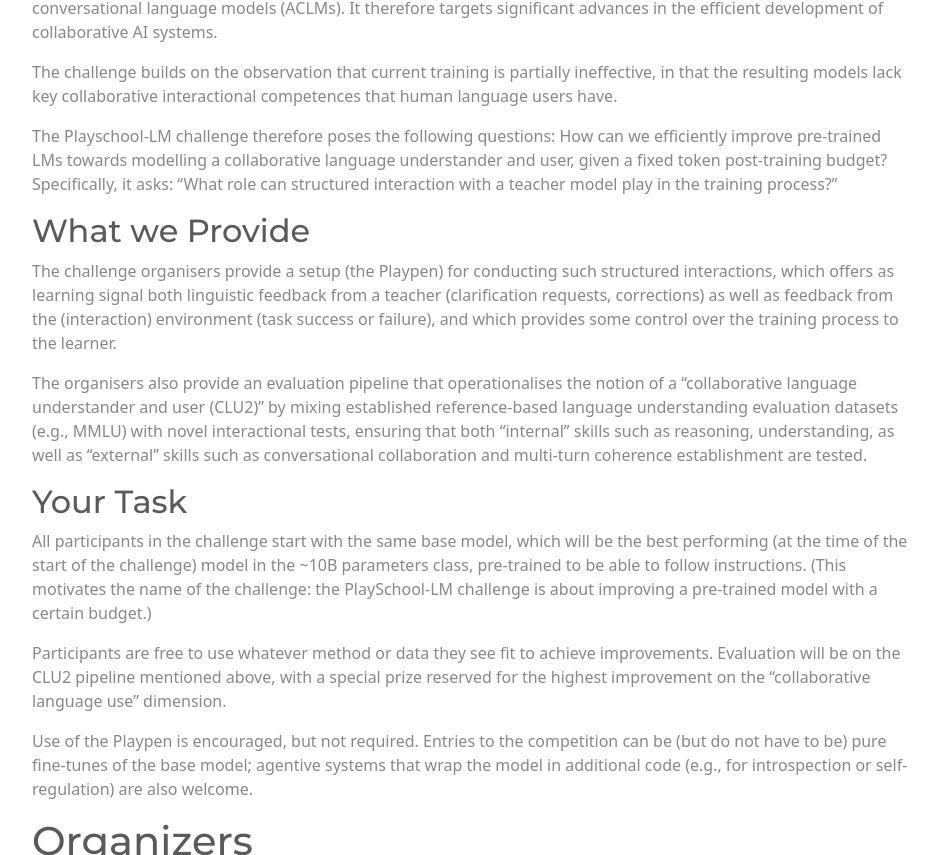
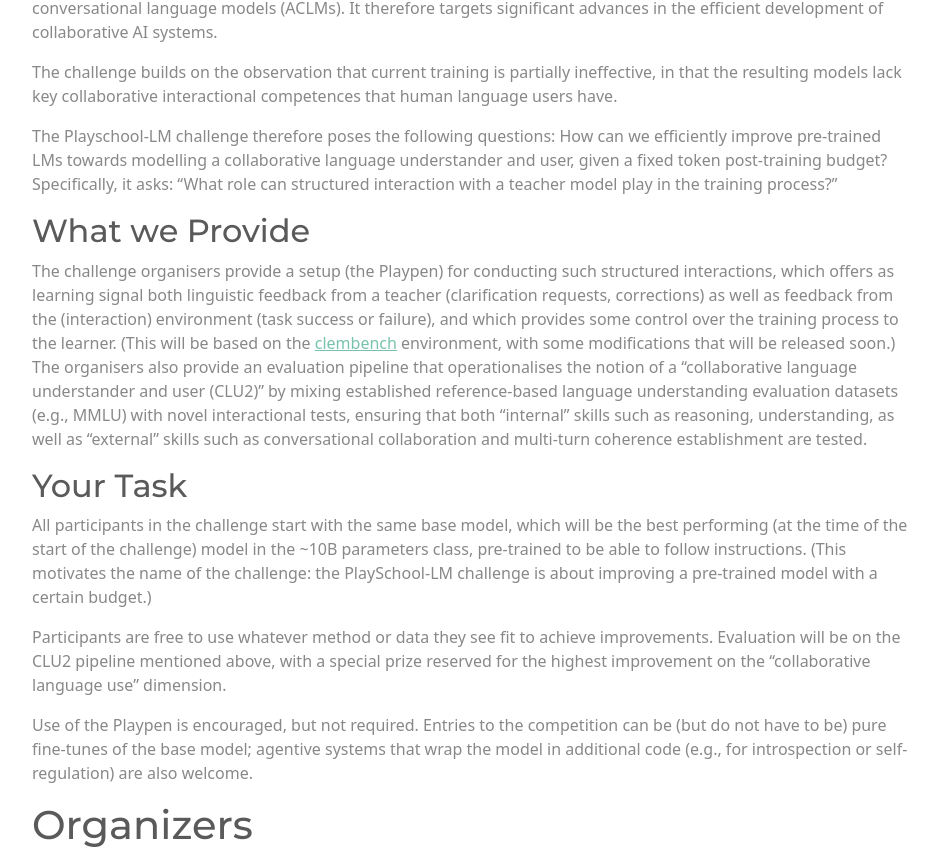
Before and after one commit to lm-playschool/lm-playschool.github.io, a Jekyll site: the page built from index.md, in a window 1280 px wide and 900 px high, scrolled down 618 px, cut to the strip 0-855 px from the top of the window. Shown: the whole strip, without its empty margins (170-1108 px from the left). Built offline with Jekyll 4.4.1, drawn with Linux system fonts in a browser that asks for light colours; our own code applies the rules of GitHub Pages for plain Markdown files.

Commit message:
updated text

```diff
--- a/index.md
+++ b/index.md
@@ -9,8 +9,7 @@
 The Playschool-LM challenge therefore poses the following questions: How can we efficiently improve pre-trained LMs towards modelling a collaborative language understander and user, given a fixed token post-training budget? Specifically, it asks: “What role can structured interaction with a teacher model play in the training process?”
 ## What we Provide
 
-The challenge organisers provide a setup (the Playpen) for conducting such structured interactions, which offers as learning signal both linguistic feedback from a teacher (clarification requests, corrections) as well as feedback from the (interaction) environment (task success or failure), and which provides some control over the training process to the learner.
-
+The challenge organisers provide a setup (the Playpen) for conducting such structured interactions, which offers as learning signal both linguistic feedback from a teacher (clarification requests, corrections) as well as feedback from the (interaction) environment (task success or failure), and which provides some control over the training process to the learner. (This will be based on the [clembench](https://github.com/clp-research/clembench) environment, with some modifications that will be released soon.)
 The organisers also provide an evaluation pipeline that operationalises the notion of a "collaborative language understander and user (CLU2)" by mixing established reference-based language understanding evaluation datasets (e.g., MMLU) with novel interactional tests, ensuring that both "internal" skills such as reasoning, understanding, as well as "external" skills such as conversational collaboration and multi-turn coherence establishment are tested.
 
 ## Your Task
```
